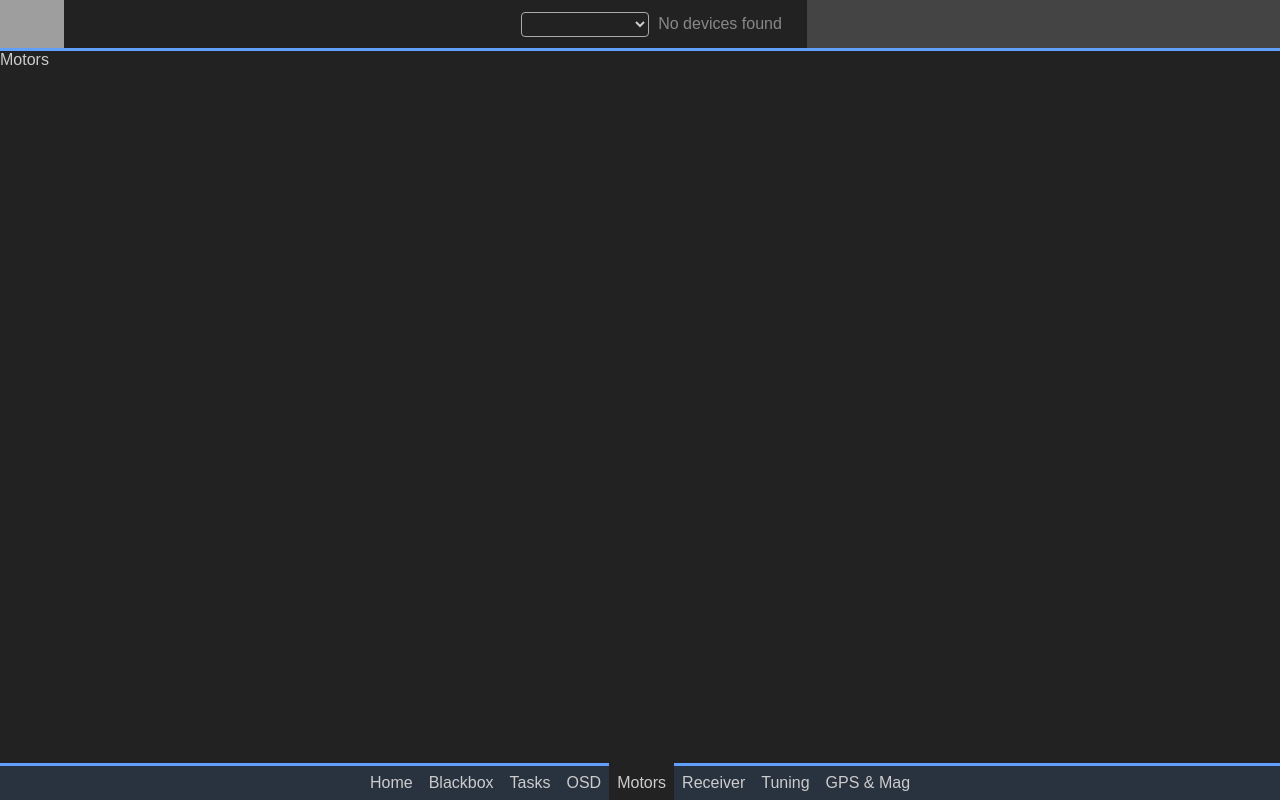
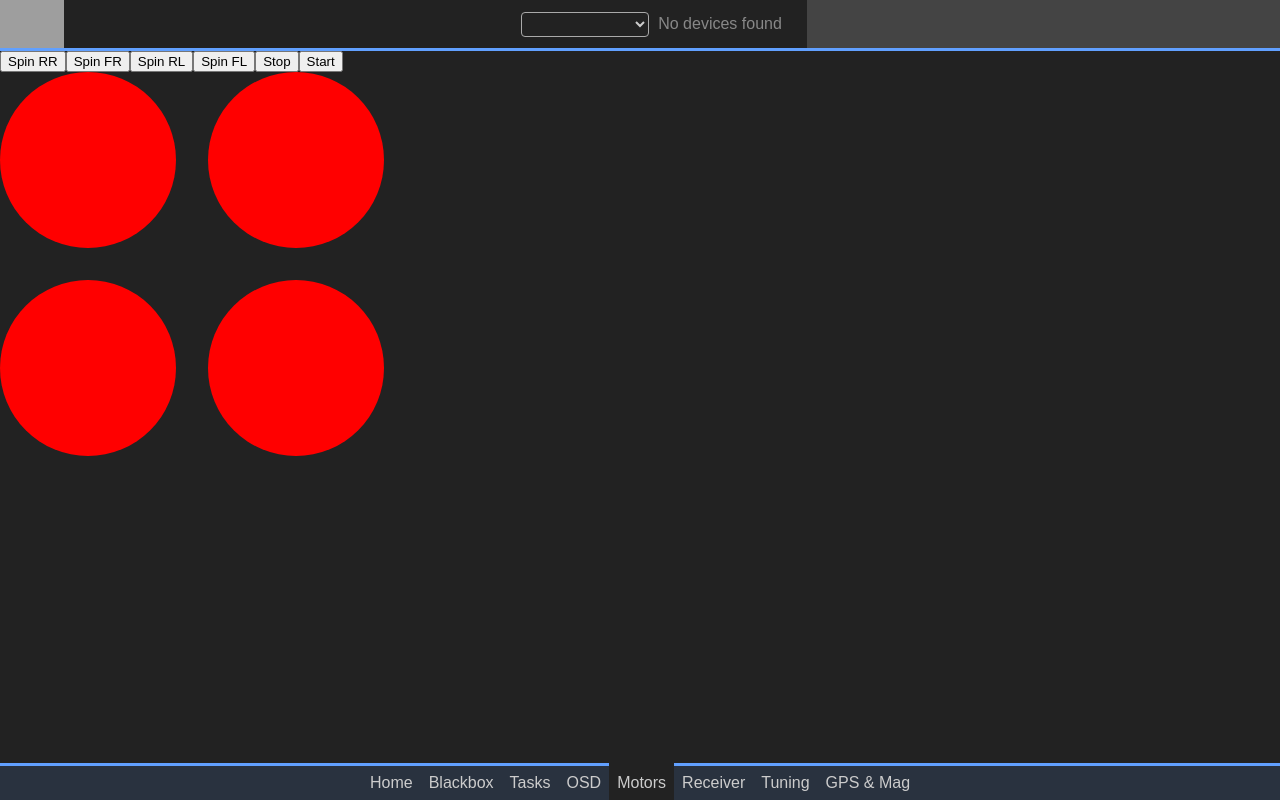
Before and after one commit to bastian2001/Kolibri-FC, a Vue app in the folder Configurator/: page /motors in a window 1280 px wide. Built offline with nearby package versions, Linux system fonts and the light colour scheme; grey boxes are pictures that could not be loaded.

Commit message:
Motors page

```diff
--- /dev/null
+++ b/Configurator/src/components/Motor.vue
@@ -0,0 +1,63 @@
+<script lang="ts">
+import { defineComponent } from "vue";
+
+export default defineComponent({
+	name: "Motor",
+	props: {
+		throttlePct: Number
+	},
+	data() {
+		return {
+			cp: ''
+		};
+	},
+	watch: {
+		throttlePct(pct) {
+			const points = ['50% 50%', '50% 0%'];
+			if (pct < 12.5 || pct >= 87.5) {
+				const y = '0%';
+				const x = `${50 + Math.tan((pct / 100) * 2 * Math.PI) * 50}%`;
+				if (pct >= 87.5) {
+					points.push('100% 0%');
+					points.push('100% 100%');
+					points.push('0% 100%');
+					points.push('0% 0%');
+				}
+				points.push(`${x} ${y}`);
+			} else if (pct < 37.5) {
+				const x = '100%';
+				const y = `${50 + 50 * Math.tan(((pct - 25) / 100) * 2 * Math.PI)}%`;
+				points.push('100% 0%');
+				points.push(`${x} ${y}`);
+			} else if (pct < 62.5) {
+				const y = '100%';
+				const x = `${50 - Math.tan(((pct - 50) / 100) * 2 * Math.PI) * 50}%`;
+				points.push('100% 0%');
+				points.push('100% 100%');
+				points.push(`${x} ${y}`);
+			} else {
+				const x = '0%';
+				const y = `${50 - 50 * Math.tan(((pct - 75) / 100) * 2 * Math.PI)}%`;
+				points.push('100% 0%');
+				points.push('100% 100%');
+				points.push('0% 100%');
+				points.push(`${x} ${y}`);
+			}
+			this.cp = `polygon(${points.join(', ')})`;
+		}
+	},
+});
+</script>
+
+<template>
+	<div class="motor" :style="`clip-path: ${cp}`"></div>
+</template>
+
+<style scoped>
+.motor {
+	width: 100%;
+	height: 100%;
+	background-color: red;
+	border-radius: 50%;
+}
+</style>
--- a/Configurator/src/views/Motors.vue
+++ b/Configurator/src/views/Motors.vue
@@ -1,12 +1,108 @@
 <script lang="ts">
+import Motor from "@components/Motor.vue";
 import { defineComponent } from "vue";
+import { MspFn, MspVersion } from "@/utils/msp";
+import { leBytesToInt } from "@/utils/utils";
+import { useLogStore } from "@/stores/logStore";
+import { type Command } from "@/utils/types";
+import { sendCommand, addOnDisconnectHandler, removeOnDisconnectHandler, addOnCommandHandler, removeOnCommandHandler } from "@/communication/serial";
 
 export default defineComponent({
 	name: "Motors",
+	components: { Motor },
+	data() {
+		return {
+			motors: [1000, 1000, 1000, 1000], // current values
+			throttles: [1000, 1000, 1000, 1000], // commands
+			motorMapping: [3, 1, 2, 0],
+			sendInterval: -1,
+			getMotorsInterval: -1,
+			configuratorLog: useLogStore(),
+		};
+	},
+	mounted() {
+		this.getMotorsInterval = setInterval(() => {
+			sendCommand('request', MspFn.GET_MOTOR);
+		}, 100);
+		addOnDisconnectHandler(this.stopMotors);
+		addOnCommandHandler(this.onCommand);
+	},
+	unmounted() {
+		clearInterval(this.getMotorsInterval);
+		clearInterval(this.sendInterval);
+		removeOnDisconnectHandler(this.stopMotors);
+		removeOnCommandHandler(this.onCommand);
+	},
+	methods: {
+		spinMotor(motor: number) {
+			this.throttles = [1000, 1000, 1000, 1000];
+			this.throttles[motor] = 1075;
+		},
+		stopMotors() {
+			this.throttles = [1000, 1000, 1000, 1000];
+			setTimeout(() => {
+				clearInterval(this.sendInterval);
+			}, 200);
+		},
+		startMotors() {
+			clearInterval(this.sendInterval);
+			this.sendInterval = setInterval(() => {
+				sendCommand('request', MspFn.SET_MOTOR, MspVersion.V2, this.throttlesU8);
+			}, 100);
+		},
+		onCommand(command: Command) {
+			if (command.cmdType === 'response') {
+				switch (command.command) {
+					case MspFn.GET_MOTOR:
+						{
+							const m: number[] = [];
+							for (let i = 0; i < 4; i++) {
+								m.push(leBytesToInt(command.data.slice(i * 2, i * 2 + 2)));
+							}
+							this.motors = m;
+						}
+						break;
+				}
+			}
+		}
+	},
+	computed: {
+		throttlesU8() {
+			return [
+				this.throttles[0] & 0xff, this.throttles[0] >> 8,
+				this.throttles[1] & 0xff, this.throttles[1] >> 8,
+				this.throttles[2] & 0xff, this.throttles[2] >> 8,
+				this.throttles[3] & 0xff, this.throttles[3] >> 8
+			]
+		},
+	},
 })
 </script>
 <template>
 	<div>
-		Motors
+		<button @click="() => spinMotor(0)">Spin RR</button>
+		<button @click="() => spinMotor(1)">Spin FR</button>
+		<button @click="() => spinMotor(2)">Spin RL</button>
+		<button @click="() => spinMotor(3)">Spin FL</button>
+		<button @click="() => stopMotors()">Stop</button>
+		<button @click="() => startMotors()">Start</button>
+		<div class="quadPreview">
+			<Motor v-for="m in motorMapping" :throttlePct="(motors[m] - 1000) / 10" />
+		</div>
 	</div>
 </template>
+
+<style scoped>
+button {
+	color: black;
+}
+
+.quadPreview {
+	display: grid;
+	grid-template-columns: 1fr 1fr;
+	grid-template-rows: 1fr 1fr;
+	grid-gap: 2rem;
+	width: 30vw;
+	height: 30vw;
+}
+</style>
```
